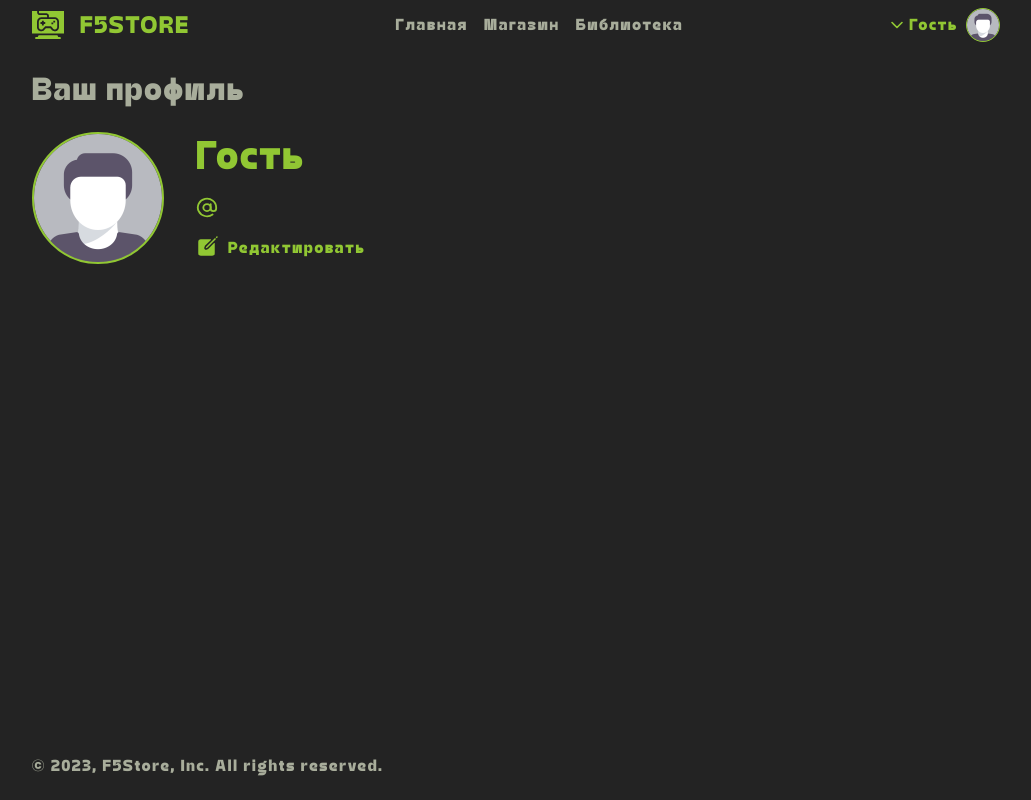
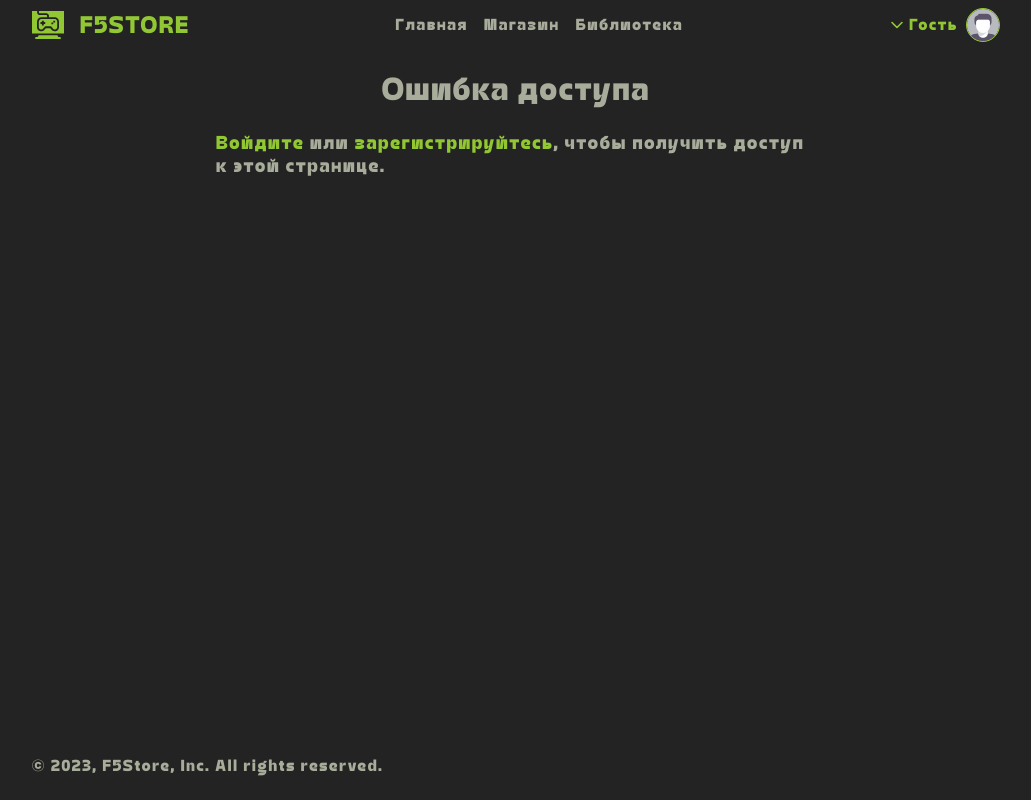
Before and after one commit to Fy5tew/course-project-2-1, a React (Create React App) app in the folder website/: page /account in a window 1280 px wide. Shown: the whole page, without its empty margins (124-1155 px from the left). Built offline with nearby package versions, Linux system fonts and the light colour scheme.

Commit message:
Fixed account page auth requirements

```diff
--- a/website/src/pages/AccountPage/AccountPage.tsx
+++ b/website/src/pages/AccountPage/AccountPage.tsx
@@ -8,7 +8,7 @@ export function AccountPage() {
     useTitle('Профиль');
 
     return (
-        <PageLayout>
+        <PageLayout auth='auth'>
             <h1>Ваш профиль</h1>
             <AccountBig />
         </PageLayout>
```
